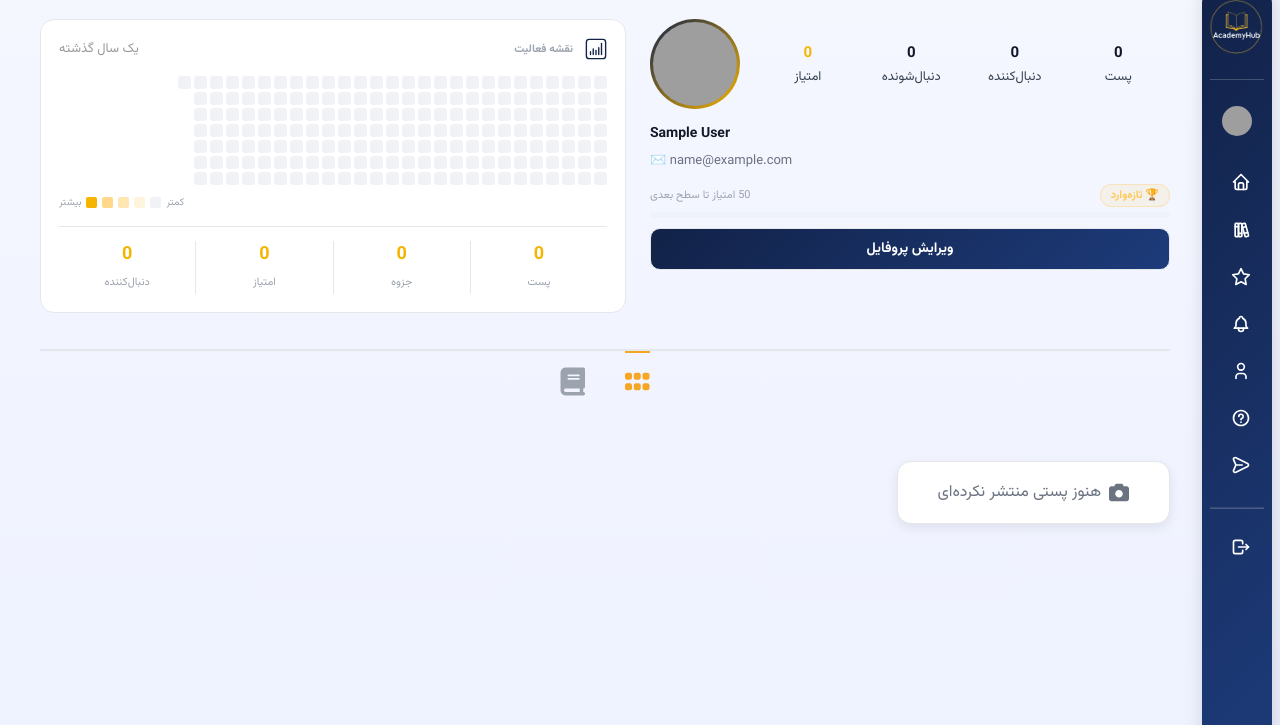
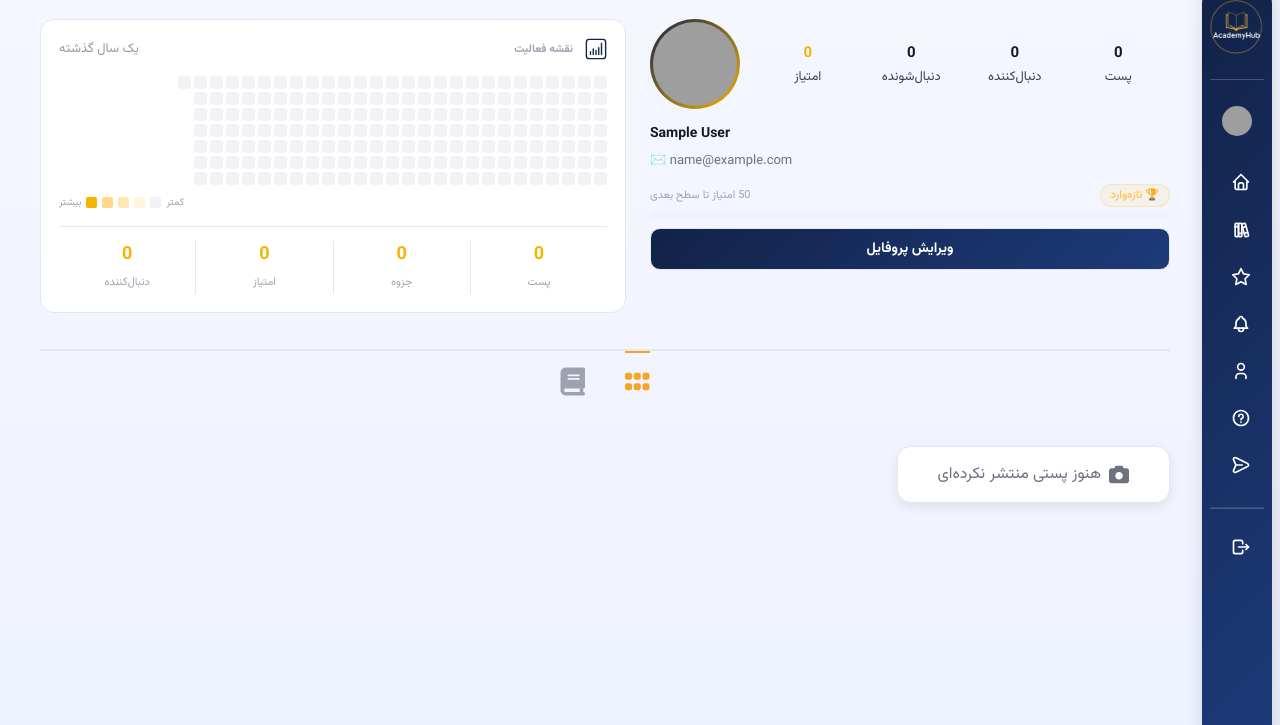
Before and after one commit to fatemegh9/AcademyHub, a Django app: page /profile/ in a window 1280 px wide. Shown: the part 25-750 px from the top of the page. Run offline with Django 5.2, Linux system fonts and the light colour scheme; the visitor is signed in with stand-in values (Sample User, id 1); data comes from the database, SQL or seed files in the repository; data that the repository does not hold is empty; some libraries are stand-ins or nearby versions; grey boxes are pictures that could not be loaded.

Commit message:
fixing styles of some pages pt4

```diff
--- a/accounts/templates/accounts/profile.html
+++ b/accounts/templates/accounts/profile.html
@@ -458,8 +458,9 @@
     justify-content: center;
     gap: 8px; /* فاصله کم بین آیکون و متن */
     max-width: 500px;
-    margin: 30px auto;
-    padding: 18px 22px;
+    margin: 20px auto;
+    margin-top: 15px;
+    padding: 15px 22px;
     background: #fff;
     border: 1px solid #e5e7eb;
     border-radius: 14px;
--- a/notes/templates/notes/saved_items.html
+++ b/notes/templates/notes/saved_items.html
@@ -372,7 +372,7 @@
             </div>
         </div>
         {% empty %}
-        <div class="col"><div class="alert alert-info empty-box">هیچ جزوه‌ای ذخیره نکرده‌اید.</div></div>
+        <div class="col" style=" border-right: 3px solid #f5b400;"><div class="alert alert-info empty-box">هیچ جزوه‌ای ذخیره نکرده‌اید.</div></div>
         {% endfor %}
     </div>
 </div>
@@ -421,7 +421,7 @@
             </div>
         </div>
         {% empty %}
-        <div class="col"><div class="alert alert-info empty-box">هیچ پستی ذخیره نکرده‌اید.</div></div>
+        <div class="col" style=" border-right: 3px solid #f5b400;"><div class="alert alert-info empty-box" >هیچ پستی ذخیره نکرده‌اید.</div></div>
         {% endfor %}
     </div>
 </div>
```
Also changed, not shown: notes/templates/notes/note_list.html (+18 -3 lines), static/icons/icon-park-outline--search.svg (added).
